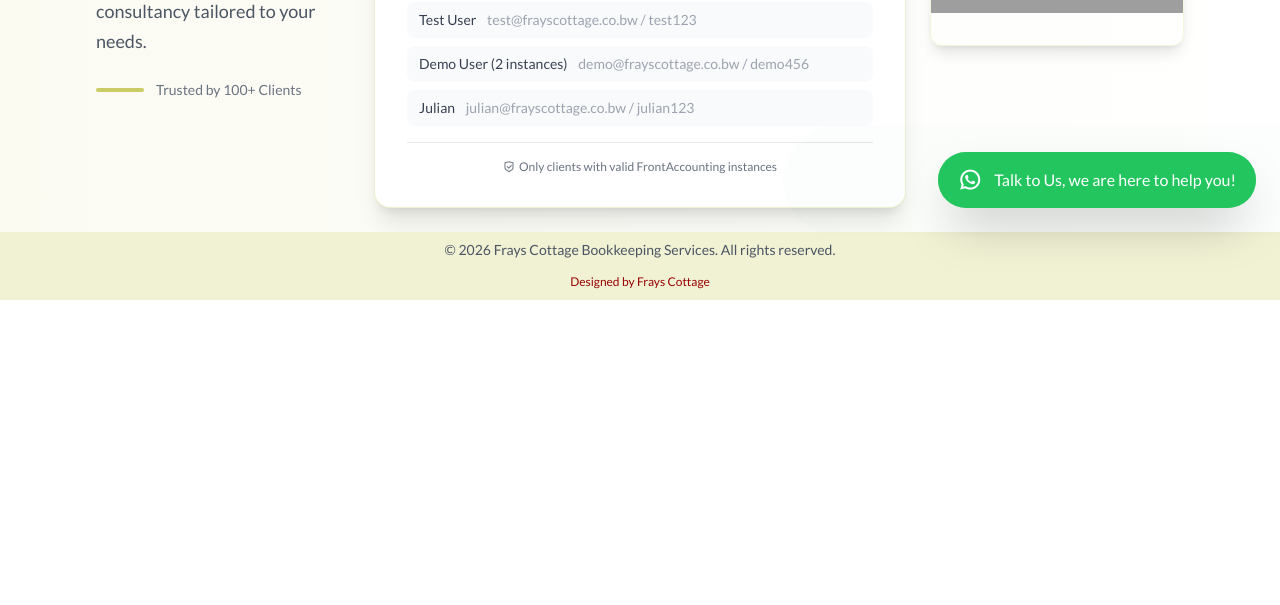
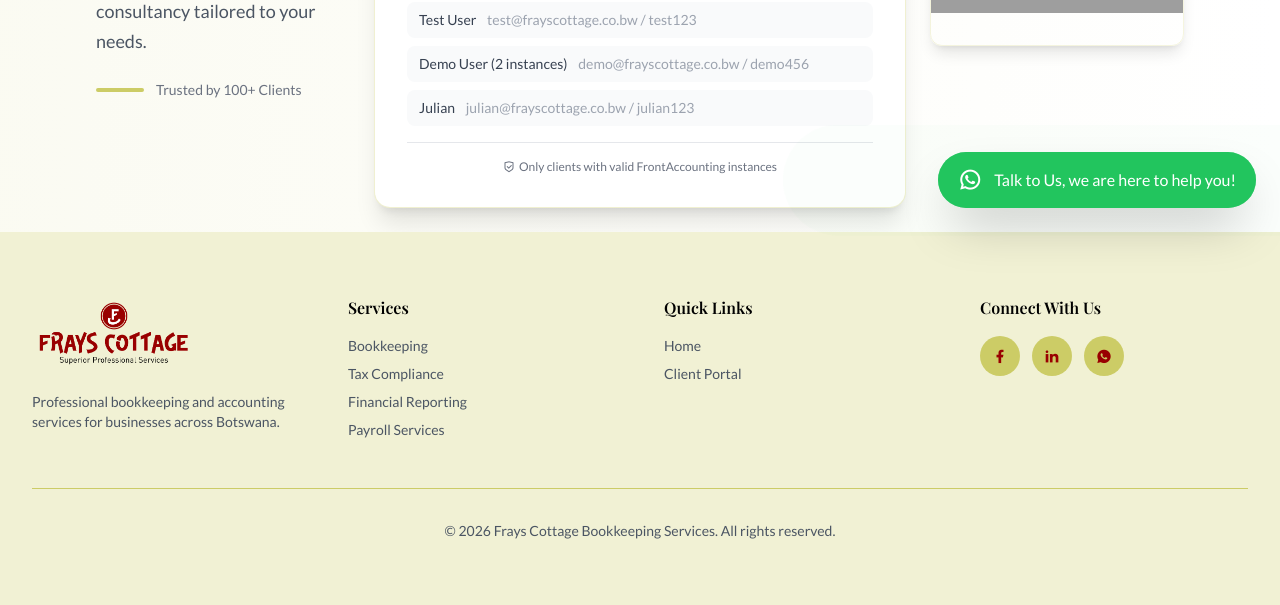
Before and after one commit to junyso/Frays-Cottage-Bookkeeping-Services-Website, a PHP site: page /portal/FRAYS_WEBSITE/portal/index.php in a window 1280 px wide. Shown: the part 568-1173 px from the top of the page. Before the commit the page ends 868 px from the top, so only its background shows below. Run offline with PHP 8.4, Linux system fonts and the light colour scheme; some libraries are stand-ins or nearby versions; grey boxes are pictures that could not be loaded.

Commit message:
refactor: remove status bar, use home page footer
- Removed Document AI Connected status bar
- Replaced simple footer with full home page footer
- Fixed ucwords() receiving array error

```diff
--- a/FRAYS_WEBSITE/portal/index.php
+++ b/FRAYS_WEBSITE/portal/index.php
@@ -381,19 +381,6 @@ $csrfToken = generateCSRFToken();
                     AI-powered document processing with OCR • Runs on port 8080
                 </p>
 
-                <!-- Document AI Status -->
-                <div id="docai-status" class="mb-4 p-3 rounded-lg bg-white border border-gray-200 text-sm">
-                    <div class="flex items-center gap-2">
-                        <span class="inline-block w-2 h-2 rounded-full bg-green-500 animate-pulse"></span>
-                        <span class="text-green-700 font-medium">Document AI Connected</span>
-                    </div>
-                    <div class="mt-2 text-xs text-gray-500" id="docai-features">
-                        <span id="ocr-status">🔍 OCR: Checking...</span> •
-                        <span id="pdf-status">📄 PDF: Checking...</span> •
-                        <span id="fa-status">🏢 FA: Integrated</span>
-                    </div>
-                </div>
-
                 <?php $faInstances = $_SESSION['fa_instances'] ?? []; ?>
                 <form id="upload-form" enctype="multipart/form-data">
                     <!-- Hidden: User's FA Instance (auto-filled on login) -->
@@ -409,10 +396,10 @@ $csrfToken = generateCSRFToken();
                             </label>
                             <?php if (!empty($_SESSION['fa_instances'])): ?>
                                 <div class="w-full px-4 py-3 rounded-lg border border-gray-200 bg-gray-50 text-gray-600">
-                                    <?php foreach ($_SESSION['fa_instances'] as $instance): ?>
+                                    <?php foreach ($faInstances as $instanceKey => $instanceData): ?>
                                         <div class="flex items-center gap-2">
                                             <i class="ri-building-4-line text-frays-red"></i>
-                                            <span class="font-medium"><?= htmlspecialchars(ucwords(str_replace(['-', '_'], ' ', $instance))) ?></span>
+                                            <span class="font-medium"><?= htmlspecialchars(ucwords(str_replace(['-', '_'], ' ', $instanceData['name'] ?? $instanceKey))) ?></span>
                                         </div>
                                     <?php endforeach; ?>
                                 </div>
@@ -688,12 +675,53 @@ $csrfToken = generateCSRFToken();
     <?php endif; ?>
 
     <!-- Footer -->
-    <footer class="bg-frays-parchment py-2">
-        <div class="max-w-7xl mx-auto px-4 text-center">
-            <p class="text-gray-600 text-sm mb-2">© <?= date('Y') ?> Frays Cottage Bookkeeping Services. All rights reserved.</p>
-            <a href="https://www.frayscottage.co.bw/" target="_blank" class="text-frays-red text-xs hover:text-frays-yellow transition-colors">
-                Designed by Frays Cottage
-            </a>
+    <footer class="bg-frays-parchment py-8 md:py-16">
+        <div class="max-w-7xl mx-auto px-4 sm:px-6 lg:px-8">
+            <div class="grid grid-cols-2 md:grid-cols-4 gap-6 md:gap-12 mb-8 md:mb-12">
+                <div class="col-span-2 md:col-span-1">
+                    <div class="mb-3 md:mb-4">
+                        <img src="/assets/images/logo.png" alt="Bookkeeping Services Logo" class="h-14 md:h-20 w-auto">
+                    </div>
+                    <p class="text-gray-600 text-xs md:text-sm">Professional bookkeeping and accounting services for businesses across Botswana.</p>
+                </div>
+
+                <div>
+                    <h4 class="font-semibold text-black mb-3 md:mb-4 text-sm md:text-base">Services</h4>
+                    <ul class="space-y-1.5 md:space-y-2 text-gray-600 text-xs md:text-sm">
+                        <li>Bookkeeping</li>
+                        <li>Tax Compliance</li>
+                        <li>Financial Reporting</li>
+                        <li>Payroll Services</li>
+                    </ul>
+                </div>
+
+                <div>
+                    <h4 class="font-semibold text-black mb-3 md:mb-4 text-sm md:text-base">Quick Links</h4>
+                    <ul class="space-y-1.5 md:space-y-2 text-gray-600 text-xs md:text-sm">
+                        <li><a href="/">Home</a></li>
+                        <li><a href="/portal">Client Portal</a></li>
+                    </ul>
+                </div>
+
+                <div>
+                    <h4 class="font-semibold mb-3 md:mb-4 text-sm md:text-base">Connect With Us</h4>
+                    <div class="flex gap-2 md:gap-3">
+                        <a href="#" class="w-8 h-8 md:w-10 md:h-10 rounded-full bg-frays-yellow flex items-center justify-center hover:opacity-80">
+                            <i class="ri-facebook-fill text-frays-red text-sm md:text-base"></i>
+                        </a>
+                        <a href="#" class="w-8 h-8 md:w-10 md:h-10 rounded-full bg-frays-yellow flex items-center justify-center hover:opacity-80">
+                            <i class="ri-linkedin-fill text-frays-red text-sm md:text-base"></i>
+                        </a>
+                        <a href="https://wa.me/2673966011" class="w-8 h-8 md:w-10 md:h-10 rounded-full bg-frays-yellow flex items-center justify-center hover:opacity-80">
+                            <i class="ri-whatsapp-fill text-frays-red text-sm md:text-base"></i>
+                        </a>
+                    </div>
+                </div>
+            </div>
+
+            <div class="border-t border-frays-yellow pt-6 md:pt-8 text-center text-gray-600 text-xs md:text-sm">
+                © <?= date('Y') ?> Frays Cottage Bookkeeping Services. All rights reserved.
+            </div>
         </div>
     </footer>
 
```
